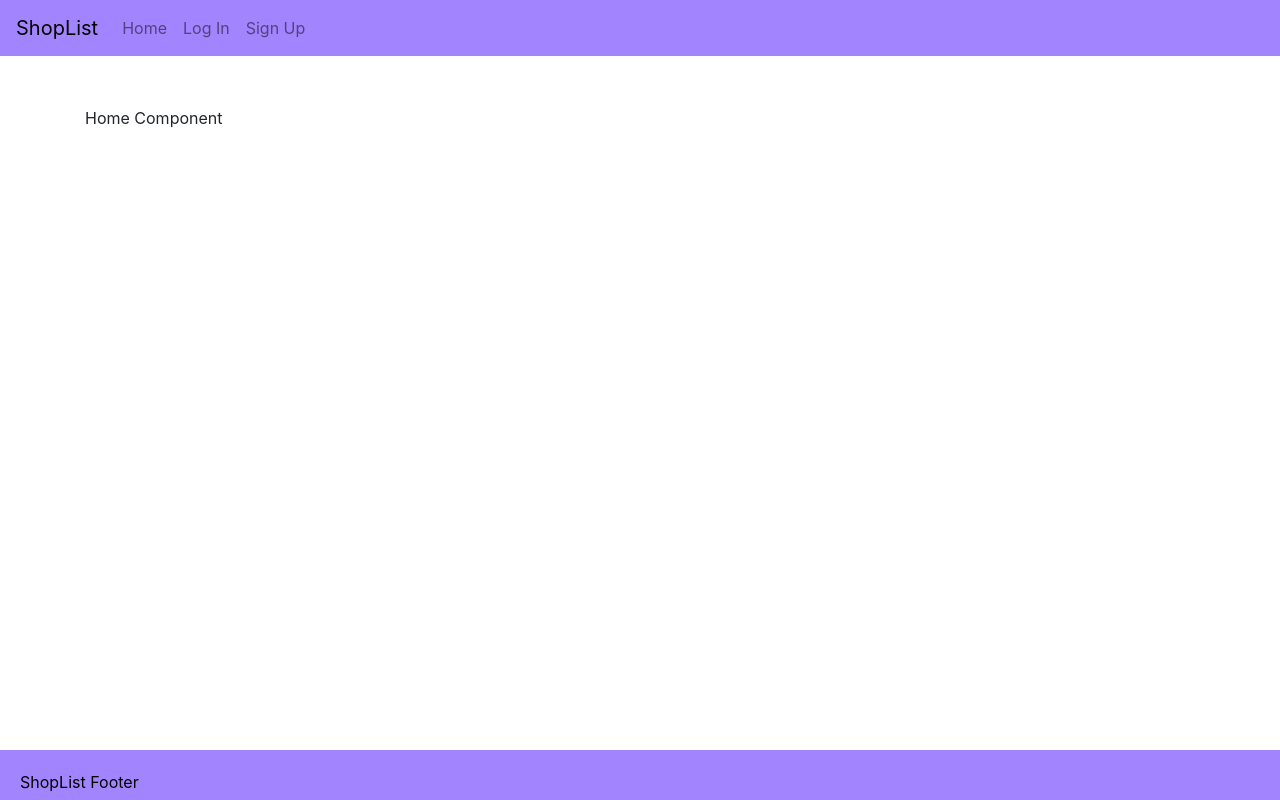
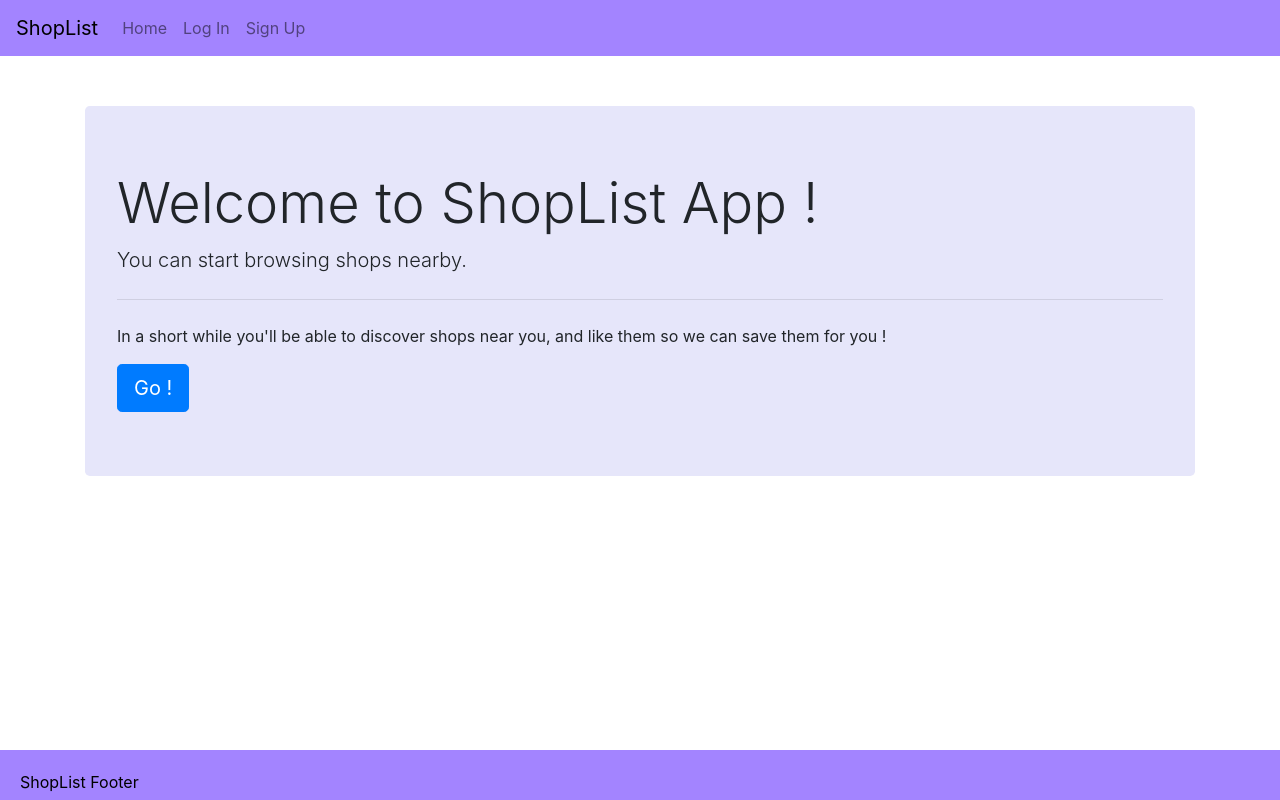
Before and after one commit to Z3U2/web-coding-challenge-frontend, a React (Create React App) app: page / in a window 1280 px wide. Built offline with nearby package versions, Linux system fonts and the light colour scheme; no server answers.

Commit message:
Add presentation to home component

```diff
--- a/src/home/component.js
+++ b/src/home/component.js
@@ -1,10 +1,17 @@
 import React from 'react'
+import {Link} from 'react-router-dom'
+import './style.css'
 
 export default class Home extends React.Component {
     render() {
         return (
-            <div>
-                Home Component
+            <div className="jumbotron">
+                <h1 className="display-4">Welcome to ShopList App !</h1>
+                <p className="lead">You can start browsing shops nearby.</p>
+                <hr className="my-4" />
+                <p>In a short while you'll be able to discover shops near you,
+                    and like them so we can save them for you !</p>
+                <Link className="btn btn-primary btn-lg" to='/nearme' role="button">Go !</Link>
             </div>
         )
     }
--- /dev/null
+++ b/src/home/style.css
@@ -0,0 +1,3 @@
+.jumbotron {
+    background-color: lavender;
+}
```
